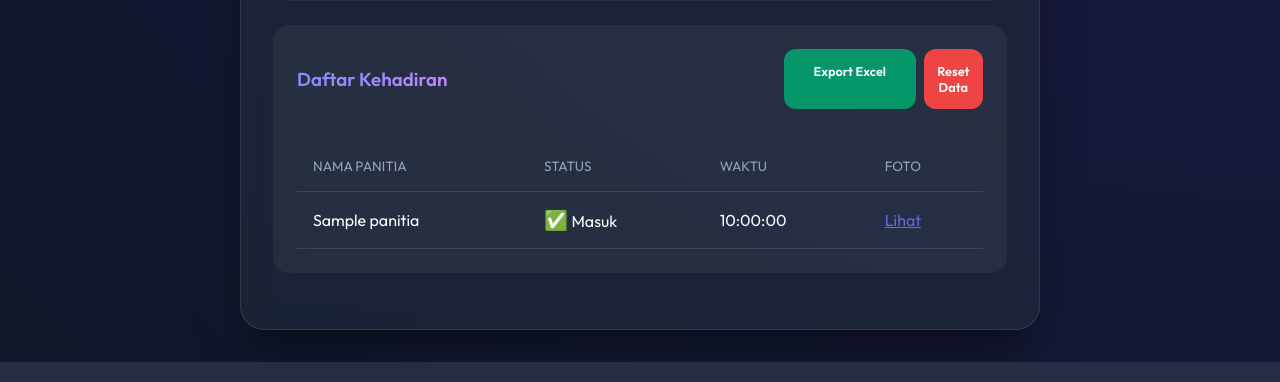
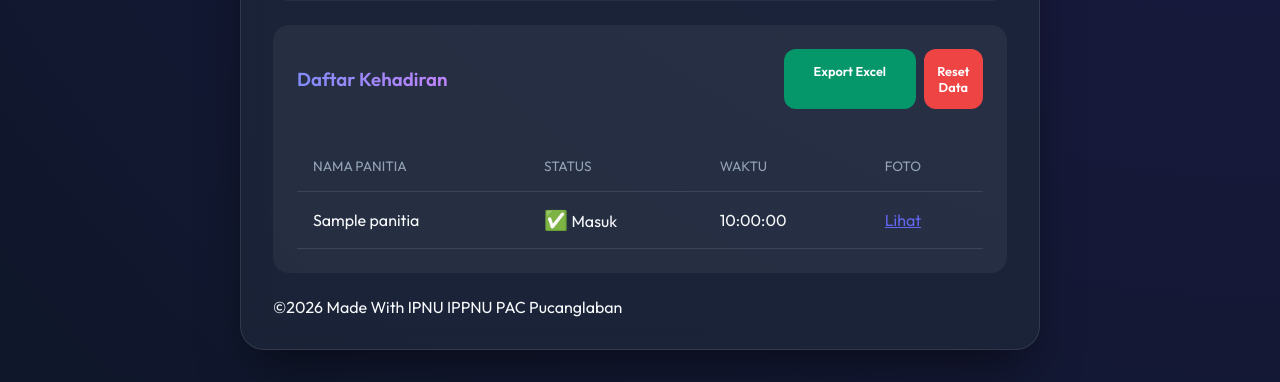
Before and after one commit to camera-potret/ABSEN-PANITIA, a Flask app: page /dashboard in a window 1280 px wide. Shown: the part 813-1195 px from the top of the page. Run offline with Flask 3, Linux system fonts and the light colour scheme; tables that the repository leaves empty hold one stand-in row (values such as "Sample post").

```diff
--- a/app/templates/dashboard.html
+++ b/app/templates/dashboard.html
@@ -100,8 +100,9 @@
                 </table>
             </div>
         </div>
-    </div>
-
+        <div class="author">
+            <p>©2026 Made With IPNU IPPNU PAC Pucanglaban</p>
+        </div>
     <script>
         function updateDashboard() {
             fetch('/api/status')
```
